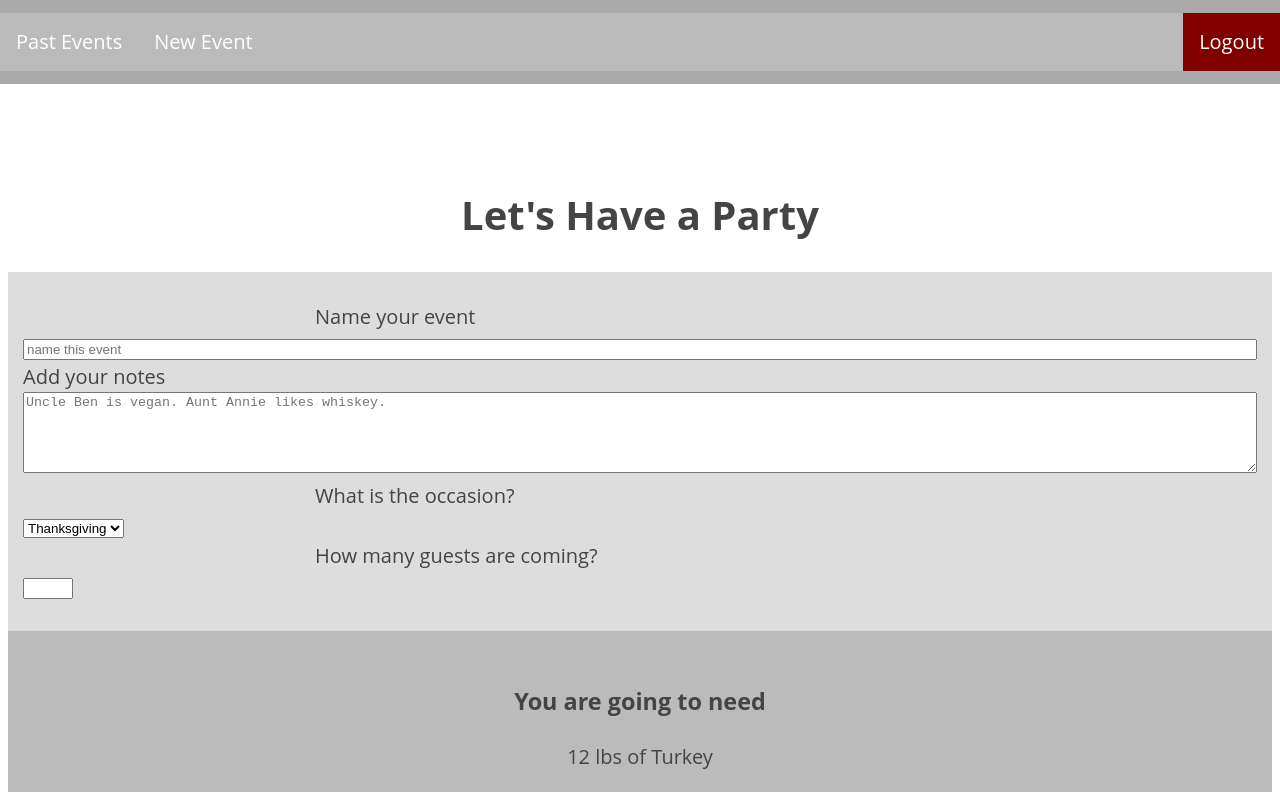
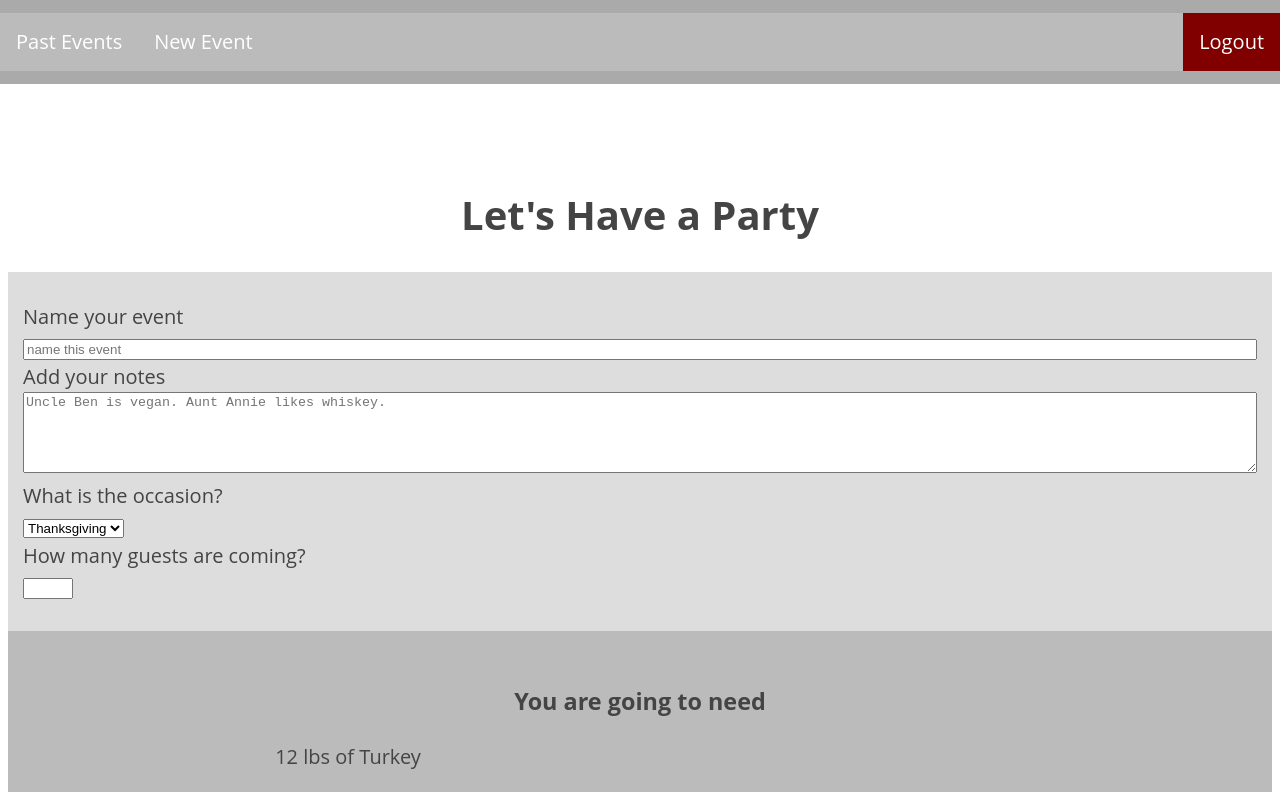
Before and after one commit to steffencrespo/the-perfect-meal, a React (Create React App) app: page /new-event in a window 1280 px wide. Shown: the top 792 px of the page. Built offline with nearby package versions, Linux system fonts and the light colour scheme.

Commit message:
removing margin auto from p to align left

```diff
--- a/src/components/event-form.css
+++ b/src/components/event-form.css
@@ -1,5 +1,5 @@
 p {
-  margin: 0 auto;
+  margin: 0;
   max-width: 650px;
 }
 
```
